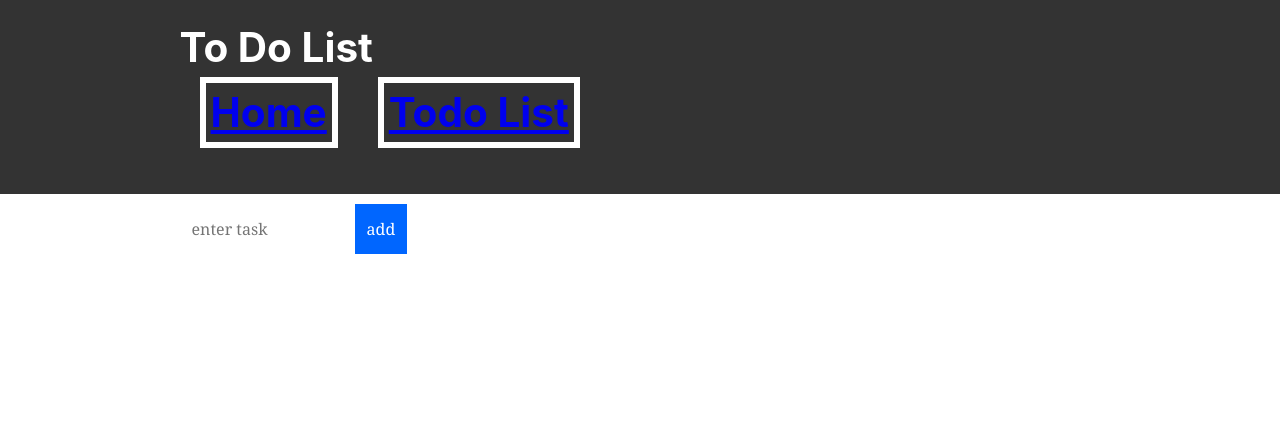
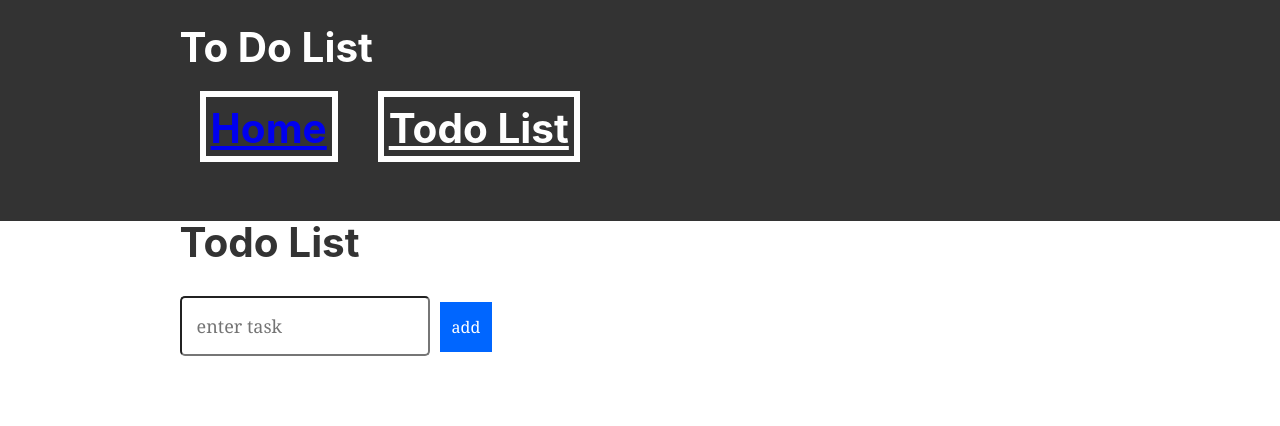
Before and after one commit to itdev164-sp2019/mauro-calderon-p2, a Gatsby site: page /page-2 in a window 1280 px wide. Built offline with nearby package versions, Linux system fonts and the light colour scheme; Gatsby itself is replaced by a stand-in of ours.

Commit message:
nav update

```diff
--- a/src/components/Element/Nav/Nav.js
+++ b/src/components/Element/Nav/Nav.js
@@ -1,6 +1,9 @@
 import React from 'react'
 import styled from 'styled-components'
 import { Link } from "gatsby"
+import {BaseContainer} from '../../Element'
+import "./nav.css"
+
 
 const UL = styled.ul`
 display: block;
@@ -21,27 +24,17 @@ display: block;
         background-color: #111;
     }
 `
-const As = styled.a`
-padding: 5px;
-padding-left: 5px;
-padding-top: 5px;
-border: solid 6px;
-border-color: white;
-`
-
 export const NavBar = () => (
    <div>
+     <BaseContainer>
      <UL>
        <Li>
-         <Link to="/"><As>Home</As></Link>
+         <div id="one"><Link to="/" activeStyle={{color: "white"}}>Home</Link></div>
        </Li>
-
        <Li>
-       <Link to="./page-2/">
-       <As>Todo List</As>
-       </Link>
+       <div id="two"><Link to="/page-2/" activeStyle={{color:"white"}}>Todo List</Link></div>
        </Li>
       </UL>
-
+       </BaseContainer>
    </div>
 )
--- /dev/null
+++ b/src/components/Element/Nav/nav.css
@@ -0,0 +1,16 @@
+#one {
+color: aliceblue;
+padding: 5px;
+padding-left: 5px;
+padding-top: 10px;
+border: solid 6px;
+border-color: white;
+}
+#two {
+    color: aliceblue;
+    padding: 5px;
+    padding-left: 5px;
+    padding-top: 10px;
+    border: solid 6px;
+    border-color: white;
+}
--- a/src/components/Element/TodoList/TodoList.css
+++ b/src/components/Element/TodoList/TodoList.css
@@ -1,8 +1,8 @@
 .todoListMain .header input {
-    padding: 10px;
-    font-size: 16px;
-    border: 2px solid #FFF;
-    width: 165px;
+  padding: 15px;
+  margin-bottom: 15px;
+  border-radius: 5px;
+    width: 250px;
   }
   .todoListMain .header button {
     padding: 10px;
--- a/src/components/Element/TodoList/Todolist.js
+++ b/src/components/Element/TodoList/Todolist.js
@@ -1,6 +1,7 @@
 import React, {Component} from 'react'
 import TodoItems from './TodoItems';
 import "./TodoList.css"
+import {BaseContainer} from '../../Element'
 
 class Todolist extends Component {
   constructor(props) {
@@ -48,7 +49,9 @@ class Todolist extends Component {
       render() {
         return (
           <div className="todoListMain">
+          <BaseContainer>
             <div className="header">
+            <h1>Todo List</h1>
               <form onSubmit={this.addItem}>
                 <input ref={(a) => this._inputElement = a}
                   placeholder="enter task">
@@ -58,6 +61,7 @@ class Todolist extends Component {
             </div>
             <TodoItems entries={this.state.items}
                        delete={this.deleteItem}/>
+          </BaseContainer>
           </div>
         );
       }
--- a/src/pages/page-2.js
+++ b/src/pages/page-2.js
@@ -2,11 +2,14 @@ import React from "react"
 import Todolist from '../components/Element/TodoList/Todolist'
 import Layout from "../components/layout"
 import SEO from "../components/seo"
+import {BaseContainer} from '../components/Element'
 
 const SecondPage = () => (
   <Layout>
     <SEO title="Page two" />
+    <BaseContainer>
     <Todolist></Todolist>
+    </BaseContainer>
   </Layout>
 )
 
```
Also changed, not shown: 1 other file.
